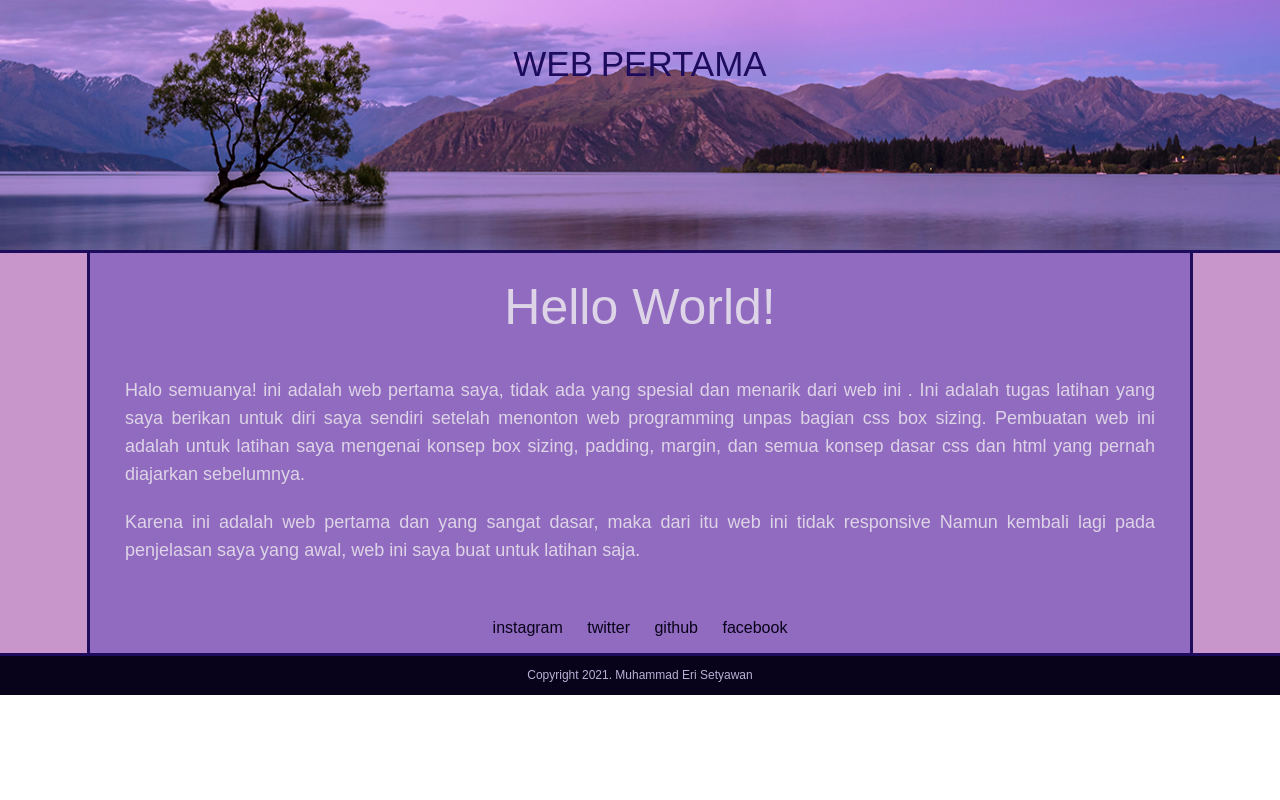
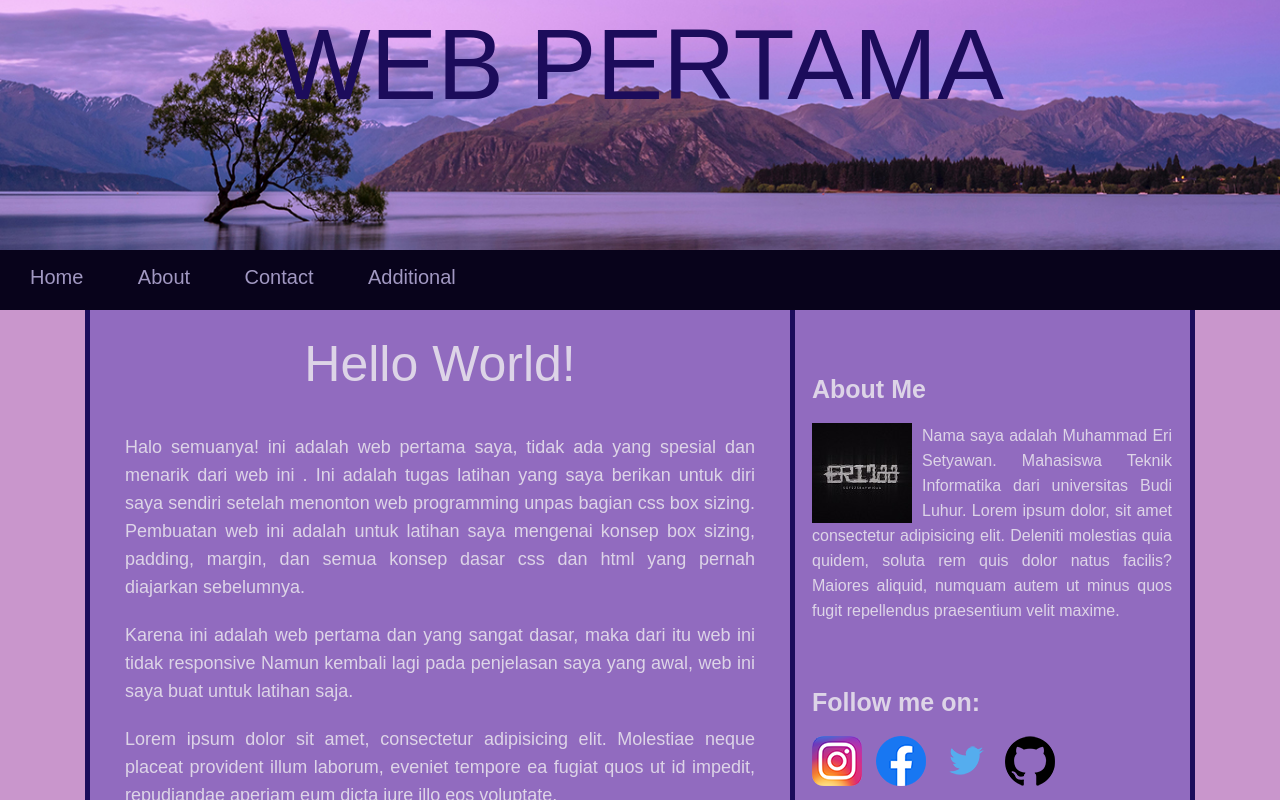
Before and after one commit to EriSetyawan166/web-pertama, a plain HTML site: page index.html in a window 1280 px wide. Shown: the top 800 px of the page. Drawn offline with Linux system fonts and the light colour scheme.

Commit message:
memperbarui web dengan metode float

```diff
--- a/index.html
+++ b/index.html
@@ -8,15 +8,22 @@
     <link rel="stylesheet" href="style.css">
 </head>
 <body>
-
     <div class="container">
-
         <div class="header">
             <h1 class="judul">WEB PERTAMA</h1>
         </div>
+        <div class="navigasi">
+            <ul>
+                <li><a href="#">Home</a></li>
+                <li><a href="#">About</a></li>
+                <li><a href="#">Contact</a></li>
+                <li><a href="#">Additional</a></li>
+            </ul>
+        </div>
         <div class="content">
-
             <div class="tulisan">
+                <div class="tengah cf">
+                    <div class="main">
                         <h1>Hello World!</h1>
                         <p>Halo semuanya! ini adalah web pertama saya, tidak ada yang spesial dan menarik dari web ini
                         . Ini adalah tugas latihan yang saya berikan untuk diri saya sendiri setelah menonton web programming unpas
@@ -25,20 +32,26 @@
                         </p>
                         <p>Karena ini adalah web pertama dan yang sangat dasar, maka dari itu web ini tidak responsive
                         Namun kembali lagi pada penjelasan saya yang awal, web ini saya buat untuk latihan saja.
-
                         </p>
-                <div class="navigasi">
+                        <p>Lorem ipsum dolor sit amet, consectetur adipisicing elit. Molestiae neque placeat provident illum laborum, eveniet tempore ea fugiat quos ut id impedit, repudiandae aperiam eum dicta iure illo eos voluptate.</p>
+                        <p>Lorem ipsum dolor sit amet consectetur adipisicing elit. Odio magnam explicabo aperiam doloremque quisquam obcaecati. Ullam rem, nam nihil, accusamus quisquam suscipit laudantium veniam numquam natus modi a aliquid dignissimos adipisci, fugit culpa eveniet sed fuga perferendis amet laborum enim ex incidunt inventore? Sit omnis, sapiente deleniti doloremque accusantium delectus non corrupti ad maxime aspernatur natus ducimus eius similique molestias! Alias quidem amet repellendus cum esse atque placeat praesentium porro magnam non sit debitis cumque quae distinctio itaque voluptatum optio quis labore quibusdam, deleniti tempore. Magni saepe repudiandae neque perspiciatis, iure optio quidem dignissimos ad eos, sint unde fuga vel.</p>
+                    </div>
+                    <div class="sidebar">
+                        <h3>About Me</h3>
+                        <img src="gambar/pfp.jpg" alt="">
+                        <p>Nama saya adalah Muhammad Eri Setyawan. Mahasiswa Teknik Informatika dari universitas Budi Luhur. Lorem ipsum dolor, sit amet consectetur adipisicing elit. Deleniti molestias quia quidem, soluta rem quis dolor natus facilis? Maiores aliquid, numquam autem ut minus quos fugit repellendus praesentium velit maxime.</p>
+                        <div class="follow">
+                            <h3>Follow me on:</h3>
                             <ul>
-                        <li><a href="https://www.instagram.com/erisetyawan166/" class="satu" target="_blank">instagram</a></li>
-                        <li><a href="https://twitter.com/erisetyawan36" target="_blank">twitter</a></li>
-                        <li><a href="https://github.com/EriSetyawan166" target="_blank">github</a></li>
-                        <li><a href="https://web.facebook.com/muhammad.eri.31" target="_blank">facebook</a></li>
+                                <li><a href="https://www.instagram.com/erisetyawan166/" target="_blank"><img src="gambar/instagram.png" alt=""></a></li>
+                                <li><a href="https://web.facebook.com/muhammad.eri.31" target="_blank"><img src="gambar/facebook.png" alt=""></a></li>
+                                <li><a href="https://twitter.com/erisetyawan36" target="_blank"><img src="gambar/twitter.png" alt=""></a></li>
+                                <li><a href="https://github.com/EriSetyawan166" target="_blank"><img src="gambar/github.png" alt=""></a></li>
                             </ul>
                         </div>
-
-
                     </div>
-
+                </div>
+            </div>
         </div>
         <div class="footer">
             <div class="copyright">Copyright 2021. Muhammad Eri Setyawan</div>
--- a/style.css
+++ b/style.css
@@ -48,20 +48,17 @@ table {
 }
 
 .container{
-    background-color: #1C0C5B;
+    background-color: #C996CC;
 
 }
 
 body{
     font:16px/28px arial, sans-serif;
     color: #b8b1d4;
-
-
 }
 
 .header .judul {
-
-    font-size: 35px;
+    font-size: 100px;
     text-align: center;
     padding-top: 50px;
     color: #1C0C5B;
@@ -73,37 +70,38 @@ body{
     height: 250px;
     background-image: url(gambar/bg.png);
     background-size: cover;
-    background-position: 0 -350px;
-    border-bottom: 3px solid #1C0C5B;
+    background-position: 0 -330px;
 }
 
 .content {
     background-color: #C996CC;
-    height: 400px;
-    border-bottom: 3px solid #1C0C5B;
+    height: 850px;
+
     color: #ddd4e7;
-
-
-
 }
-
 .footer {
     background-color: #08031b;
     height: 39px;
 }
 
-.tulisan {
+.tengah{
+    width: 1100px;
+    height: 850px;
+    margin: auto;
+    border-left: 5px solid  #1C0C5B ;
+    border-right: 5px solid  #1C0C5B ;
+    text-align: justify;
     background-color: #916BBF;
-    width: 1100px;
-    height: 400px;
-    margin: auto;
-    border-left: 3px solid  #1C0C5B ;
-    border-right: 3px solid  #1C0C5B ;
-    text-align: justify;
-
 }
 
-.tulisan h1 {
+.tengah .main {
+    border-right: 5px solid  #1C0C5B ;
+    width: 700px;
+    float: left;
+    height: 850px;
+}
+
+.main h1 {
     text-align: center;
     font-family: Arial, Helvetica, sans-serif;
     font-size: 50px;
@@ -111,12 +109,11 @@ body{
     padding-bottom: 35px;
 }
 
-.tulisan p {
+.main p {
     padding-left: 35px;
     padding-right: 35px;
     padding-top: 20px;
     font-size: 18px;
-
 }
 
 .footer .copyright {
@@ -125,28 +122,91 @@ body{
     padding-top: 5px;
 }
 
-.tulisan ul li a {
-    text-decoration: none;
-    padding-left: 10px;
-    padding-right: 10px;
-    color: #08031b;
-    font-size: 16px;
-}
-
-.tulisan ul li{
-
+.navigasi ul li  {
     display: inline-block;
-    padding-top: 50px;
+    padding: 5px;
+    padding-right: 30px;
+    padding-left: 20px;
 
 }
 
+.navigasi ul {
+    padding-left: 10px;
+    padding-top: 8px;
 
+}
 
-.navigasi {
-    text-align: center;
+.navigasi ul li a {
+
+    text-decoration: none;
+    color: #a198c2;
+    font-size: 20px;
 }
 
 .navigasi ul li a:hover{
+    background-color: #1e114e;
     color: white;
-    background-color: #1C0C5B;
 }
+
+.navigasi {
+    height: 60px;
+    background-color: #08031b;
+}
+
+.sidebar {
+  width: 360px;
+  float: right;
+  padding-right: 18px;
+  padding-top: 30px;
+}
+
+.sidebar h3 {
+    font-weight: bold;
+    font-size: 25px;
+    padding-top: 15px;
+    padding-bottom: 20px;
+}
+
+.sidebar img {
+    float: left;
+    padding-right: 10px;
+}
+
+.sidebar p {
+   line-height: 25px;
+}
+
+.sidebar ul li {
+    display: inline-block;
+}
+
+.sidebar, .follow{
+    padding-top: 50px;
+}
+
+/**
+ * For modern browsers
+ * 1. The space content is one way to avoid an Opera bug when the
+ *    contenteditable attribute is included anywhere else in the document.
+ *    Otherwise it causes space to appear at the top and bottom of elements
+ *    that are clearfixed.
+ * 2. The use of `table` rather than `block` is only necessary if using
+ *    `:before` to contain the top-margins of child elements.
+ */
+ .cf:before,
+ .cf:after {
+     content: " "; /* 1 */
+     display: table; /* 2 */
+ }
+
+ .cf:after {
+     clear: both;
+ }
+
+ /**
+  * For IE 6/7 only
+  * Include this rule to trigger hasLayout and contain floats.
+  */
+ .cf {
+     *zoom: 1;
+ }
```
Also changed, not shown: test.html (deleted, +0 -17 lines), gambar/facebook.png (added), gambar/github.png (added), gambar/instagram.png (added), gambar/pfp.jpg (added), gambar/twitter.png (added). Lines whose indentation alone changed are shown as unchanged.
